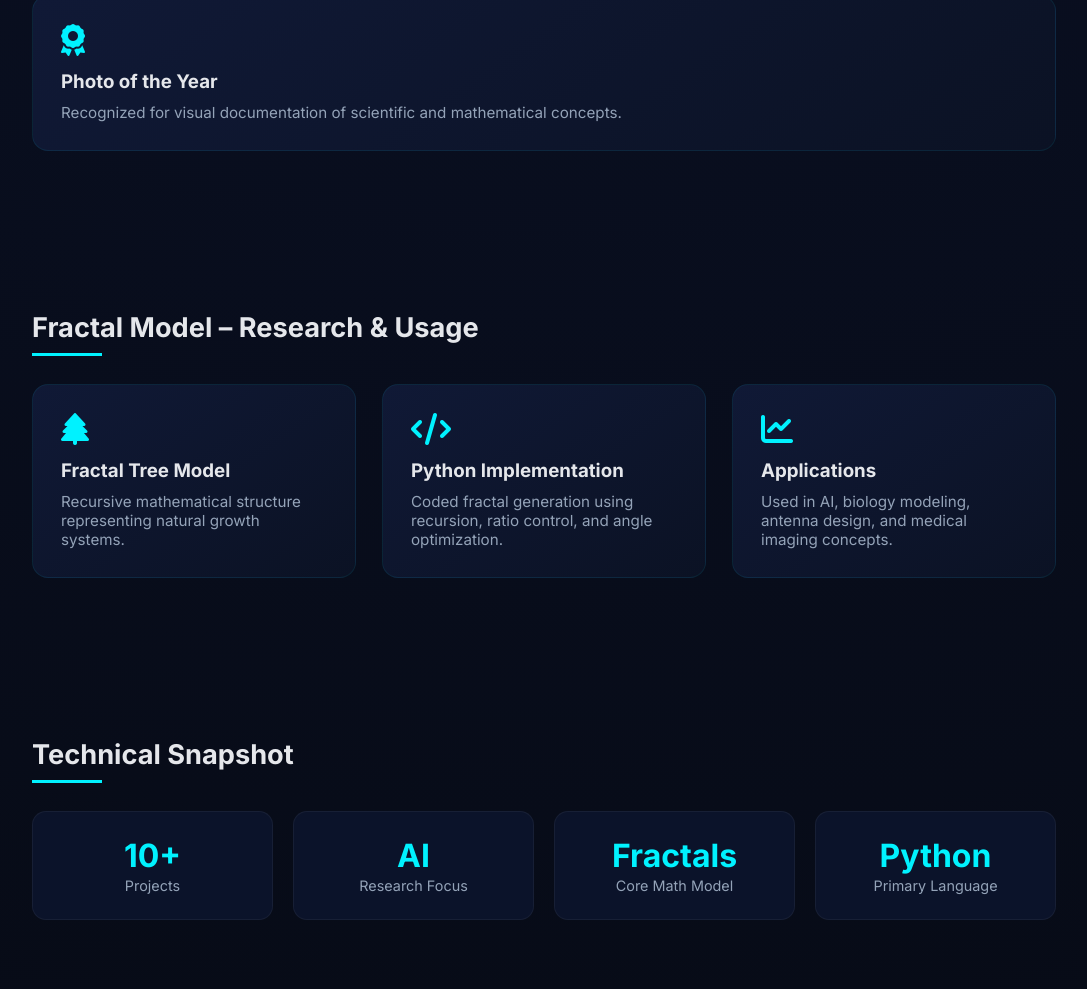
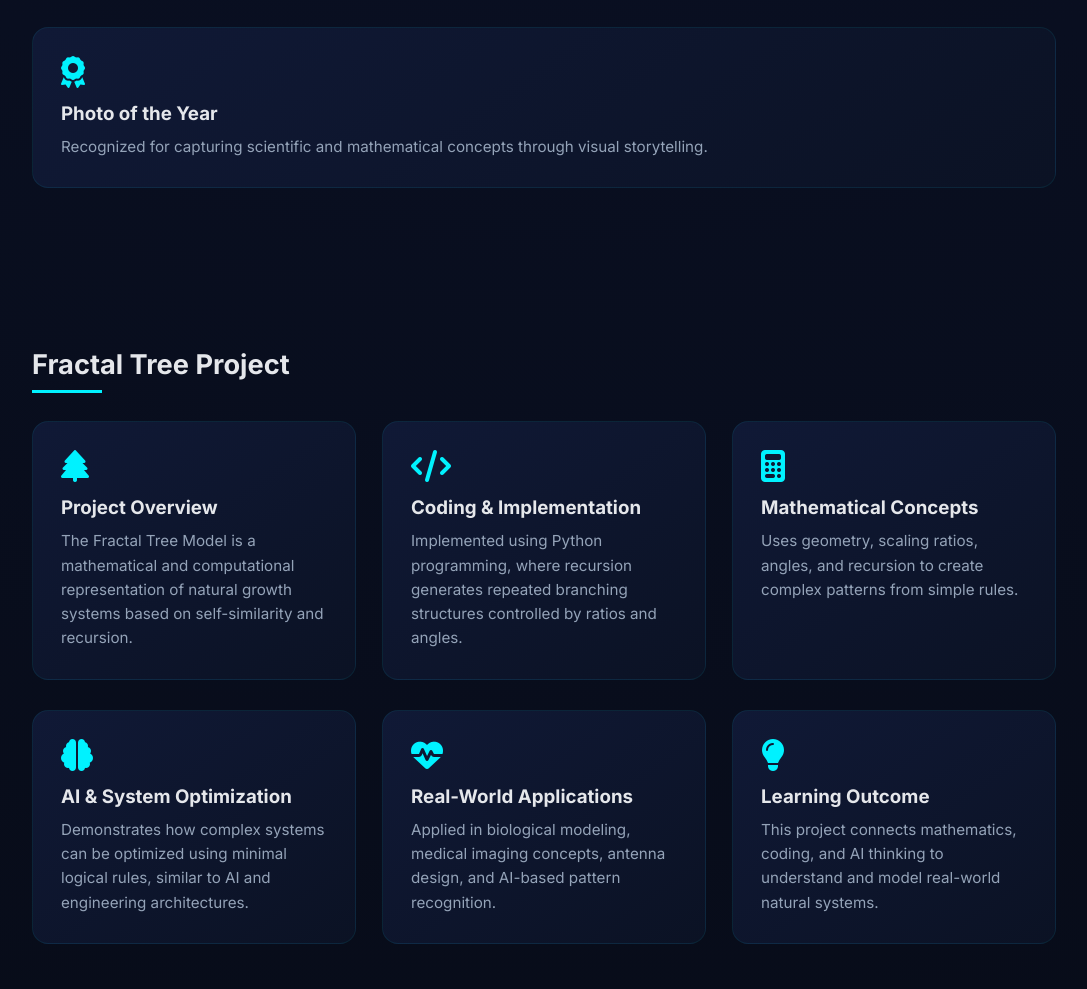
Before and after one commit to siddhidhote3-droid/siddhidhote3-droid.github.io, a plain HTML site: page index.html in a window 1280 px wide. Shown: the part 1291-2280 px from the top of the page, without its empty margins (96-1183 px from the left). Drawn offline with Linux system fonts and the light colour scheme.

Commit message:
Refactor index.html for improved structure and clarity
Refactor HTML structure and improve styling consistency. Update section titles and descriptions for clarity.

```diff
--- a/index.html
+++ b/index.html
@@ -20,7 +20,12 @@
   --muted:#94a3b8;
 }
 
-*{margin:0;padding:0;box-sizing:border-box;font-family:'Inter',sans-serif}
+*{
+  margin:0;
+  padding:0;
+  box-sizing:border-box;
+  font-family:'Inter',sans-serif;
+}
 
 body{
   background:radial-gradient(circle at top,#0b122a,var(--bg));
@@ -43,7 +48,7 @@ header p{
   font-size:1.1rem;
 }
 
-/* SECTION */
+/* SECTIONS */
 section{padding:80px 10%}
 .title{
   font-size:1.7rem;
@@ -52,13 +57,15 @@ section{padding:80px 10%}
 }
 .title::after{
   content:'';
-  width:70px;height:3px;
+  width:70px;
+  height:3px;
   background:var(--accent);
   position:absolute;
-  left:0;bottom:-12px;
+  left:0;
+  bottom:-12px;
 }
 
-/* GRID & CARD */
+/* GRID & CARDS */
 .grid{
   display:grid;
   grid-template-columns:repeat(auto-fit,minmax(260px,1fr));
@@ -81,9 +88,13 @@ section{padding:80px 10%}
   margin-bottom:14px;
 }
 .card h3{margin-bottom:10px}
-.card p{color:var(--muted);font-size:.95rem}
+.card p{
+  color:var(--muted);
+  font-size:.95rem;
+  line-height:1.6;
+}
 
-/* DATA BOX */
+/* DATA */
 .data-box{
   display:grid;
   grid-template-columns:repeat(auto-fit,minmax(220px,1fr));
@@ -96,8 +107,14 @@ section{padding:80px 10%}
   text-align:center;
   border:1px solid rgba(255,255,255,.05);
 }
-.data h2{color:var(--accent);font-size:2rem}
-.data span{color:var(--muted);font-size:.9rem}
+.data h2{
+  color:var(--accent);
+  font-size:2rem;
+}
+.data span{
+  color:var(--muted);
+  font-size:.9rem;
+}
 
 /* FOOTER */
 footer{
@@ -111,6 +128,7 @@ footer{
 
 <body>
 
+<!-- HEADER -->
 <header>
   <h1>Siddhi <span>Dhote</span></h1>
   <p>AI Engineering • Fractal Mathematics • System Optimization</p>
@@ -127,13 +145,13 @@ footer{
     </div>
     <div class="card">
       <i class="fas fa-network-wired"></i>
-      <h3>Team Collaboration</h3>
-      <p>AI system designed to simulate team-based intelligence and distributed problem solving.</p>
+      <h3>Team Intelligence</h3>
+      <p>Distributed AI logic inspired by collaborative and multi-agent systems.</p>
     </div>
     <div class="card">
       <i class="fas fa-microchip"></i>
       <h3>Engineering Optimization</h3>
-      <p>Efficient computing logic inspired by semiconductor-level optimization.</p>
+      <p>System efficiency inspired by semiconductor and low-level computing principles.</p>
     </div>
   </div>
 </section>
@@ -145,17 +163,17 @@ footer{
     <div class="card">
       <i class="fas fa-heartbeat"></i>
       <h3>Health Pattern Analysis</h3>
-      <p>AI models analyze treatment response patterns in animals without invasive methods.</p>
+      <p>AI-based analysis of treatment response patterns using non-invasive data.</p>
     </div>
     <div class="card">
       <i class="fas fa-dna"></i>
-      <h3>Biological Data Modeling</h3>
-      <p>Mathematical & AI-based prediction of recovery and treatment efficiency.</p>
+      <h3>Biological Modeling</h3>
+      <p>Mathematical and AI models used to predict recovery and biological response.</p>
     </div>
     <div class="card">
       <i class="fas fa-leaf"></i>
       <h3>Ethical AI Approach</h3>
-      <p>Focus on non-harmful, simulation-based, ethical AI research.</p>
+      <p>Focus on simulation-based, ethical, and non-harmful AI research.</p>
     </div>
   </div>
 </section>
@@ -166,33 +184,74 @@ footer{
   <div class="card">
     <i class="fas fa-award"></i>
     <h3>Photo of the Year</h3>
-    <p>Recognized for visual documentation of scientific and mathematical concepts.</p>
+    <p>Recognized for capturing scientific and mathematical concepts through visual storytelling.</p>
   </div>
 </section>
 
-<!-- FRACTAL MODEL -->
+<!-- FRACTAL TREE PROJECT (MERGED SECTION) -->
 <section>
-  <h2 class="title">Fractal Model – Research & Usage</h2>
+  <h2 class="title">Fractal Tree Project</h2>
+
   <div class="grid">
     <div class="card">
       <i class="fas fa-tree"></i>
-      <h3>Fractal Tree Model</h3>
-      <p>Recursive mathematical structure representing natural growth systems.</p>
+      <h3>Project Overview</h3>
+      <p>
+        The Fractal Tree Model is a mathematical and computational representation
+        of natural growth systems based on self-similarity and recursion.
+      </p>
     </div>
+
     <div class="card">
       <i class="fas fa-code"></i>
-      <h3>Python Implementation</h3>
-      <p>Coded fractal generation using recursion, ratio control, and angle optimization.</p>
+      <h3>Coding & Implementation</h3>
+      <p>
+        Implemented using Python programming, where recursion generates repeated
+        branching structures controlled by ratios and angles.
+      </p>
     </div>
+
     <div class="card">
-      <i class="fas fa-chart-line"></i>
-      <h3>Applications</h3>
-      <p>Used in AI, biology modeling, antenna design, and medical imaging concepts.</p>
+      <i class="fas fa-calculator"></i>
+      <h3>Mathematical Concepts</h3>
+      <p>
+        Uses geometry, scaling ratios, angles, and recursion to create complex
+        patterns from simple rules.
+      </p>
+    </div>
+  </div>
+
+  <div class="grid" style="margin-top:30px">
+    <div class="card">
+      <i class="fas fa-brain"></i>
+      <h3>AI & System Optimization</h3>
+      <p>
+        Demonstrates how complex systems can be optimized using minimal logical rules,
+        similar to AI and engineering architectures.
+      </p>
+    </div>
+
+    <div class="card">
+      <i class="fas fa-heartbeat"></i>
+      <h3>Real-World Applications</h3>
+      <p>
+        Applied in biological modeling, medical imaging concepts, antenna design,
+        and AI-based pattern recognition.
+      </p>
+    </div>
+
+    <div class="card">
+      <i class="fas fa-lightbulb"></i>
+      <h3>Learning Outcome</h3>
+      <p>
+        This project connects mathematics, coding, and AI thinking to understand
+        and model real-world natural systems.
+      </p>
     </div>
   </div>
 </section>
 
-<!-- DATA SNAPSHOT -->
+<!-- TECH SNAPSHOT -->
 <section>
   <h2 class="title">Technical Snapshot</h2>
   <div class="data-box">
```
